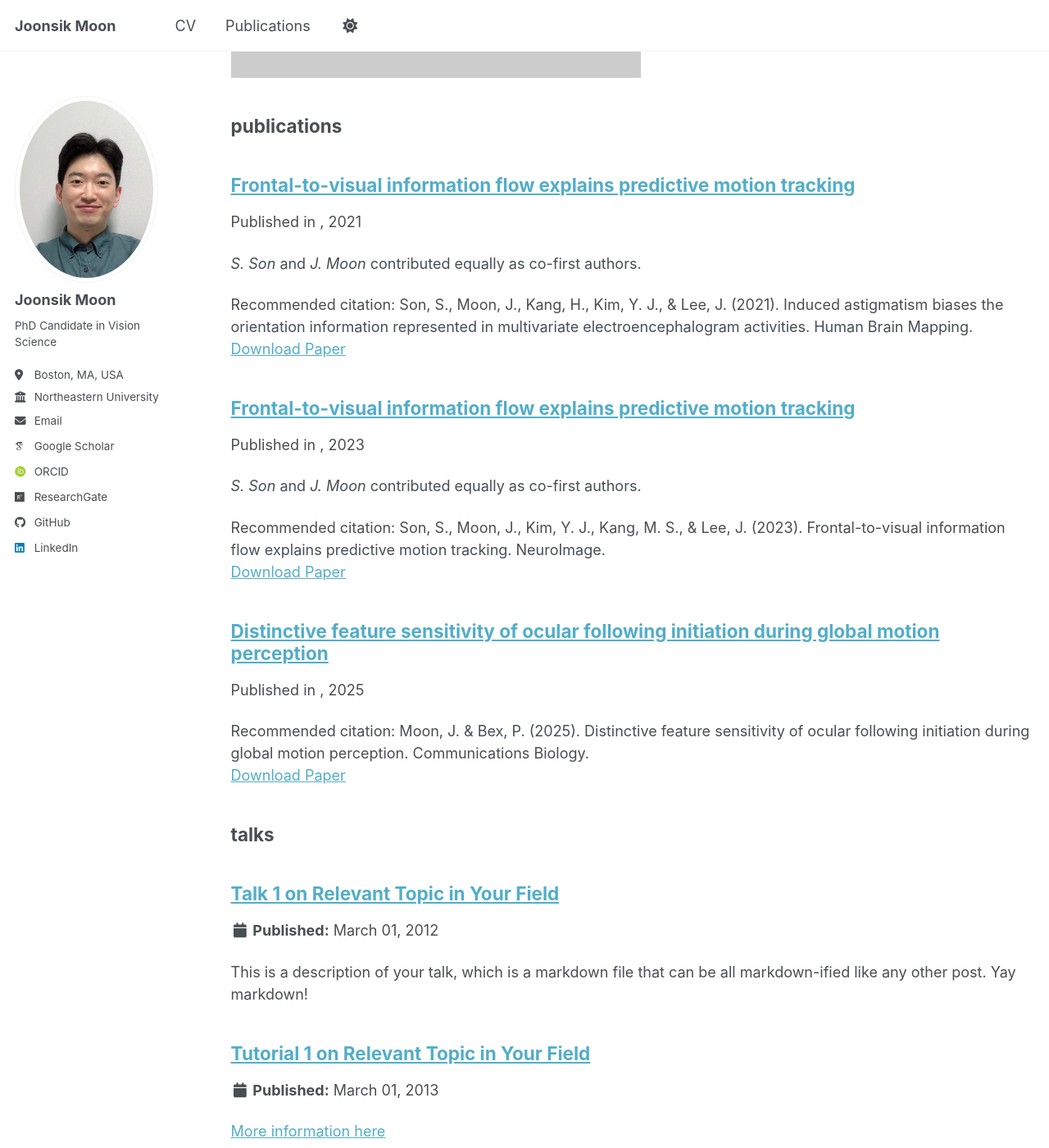
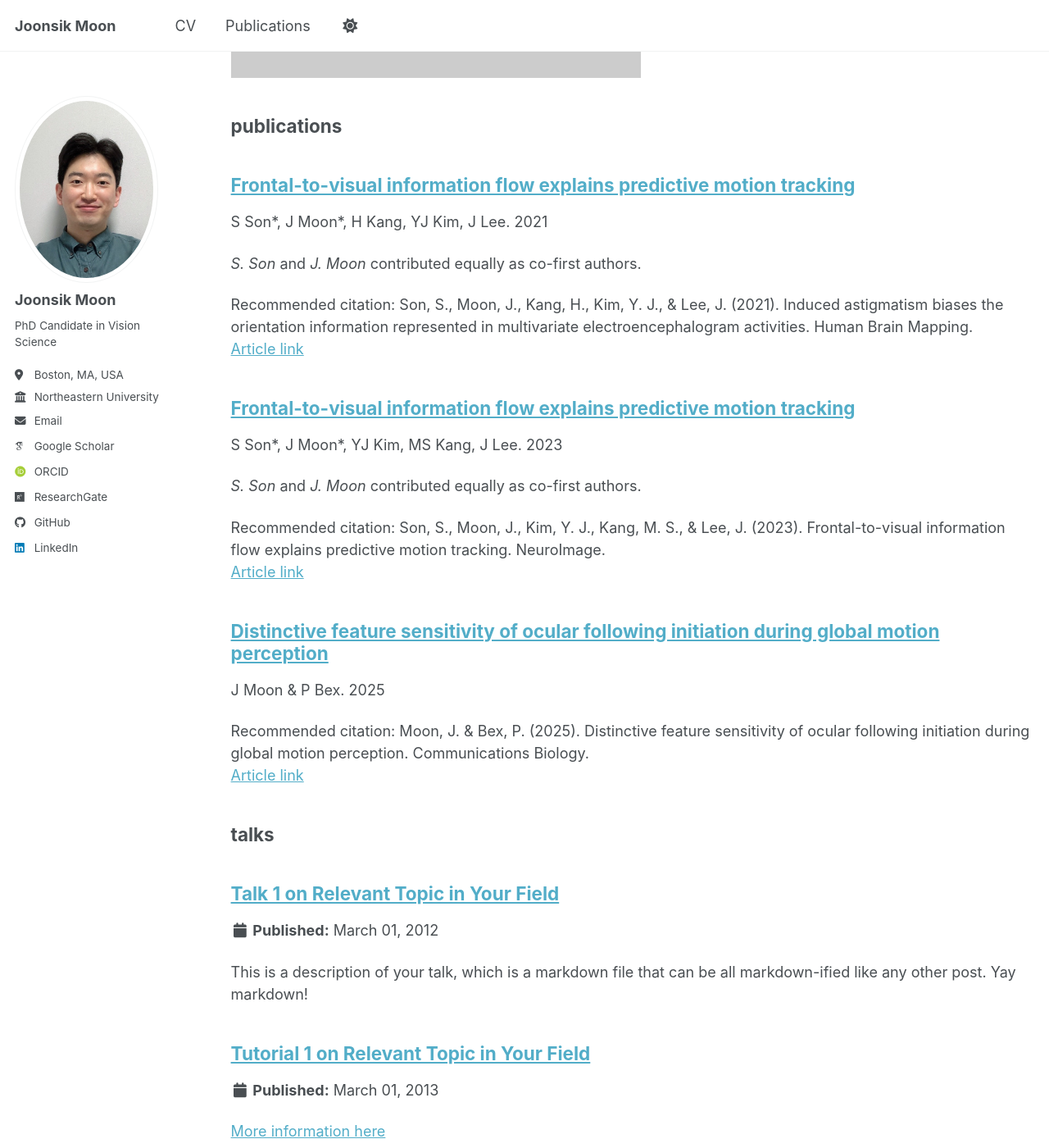
Before and after one commit to jmoon99/jmoon99.github.io, a Jekyll site: the page built from _pages/sitemap.md, in a window 1280 px wide and 1400 px high, scrolled down 3697 px. Shown: the whole window at 82% size. Built offline with Jekyll 4.4.1, drawn with Linux system fonts in a browser that asks for light colours; some web fonts are replaced; a script bundle is joined from its source files by our own code; library files that are not in the unit come from our copies.

Commit message:
Show authors in publication metadata

```diff
--- a/_includes/archive-single.html
+++ b/_includes/archive-single.html
@@ -38,13 +38,33 @@
       <p class="page__meta"><i class="fa fa-clock" aria-hidden="true"></i> {% include read-time.html %}</p>
     {% endif %}
 
-        {% if post.collection == 'teaching' %}
+        <!-- {% if post.collection == 'teaching' %}
           <p> {{ post.type }}, <i>{{ post.venue }}</i>, {{ post.date | default: "1900-01-01" | date: "%Y" }} </p>
         {% elsif post.collection == 'publications' %}
           <p>Published in <i>{{ post.venue }}</i>, {{ post.date | default: "1900-01-01" | date: "%Y" }} </p>
         {% elsif post.date %}
          <p class="page__date"><strong><i class="fa fa-fw fa-calendar" aria-hidden="true"></i> {{ site.data.ui-text[site.locale].date_label | default: "Published:" }}</strong> <time datetime="{{ post.date | default: "1900-01-01" | date_to_xmlschema }}">{{ post.date | default: "1900-01-01" | date: "%B %d, %Y" }}</time></p>
+        {% endif %} -->
+
+        {% if post.collection == 'teaching' %}
+          <p>{{ post.type }}, <i>{{ post.venue }}</i>, {{ post.date | default: "1900-01-01" | date: "%Y" }}</p>
+        {% elsif post.collection == 'publications' %}
+          <p>
+            {% if post.authors %}
+              {{ post.authors }}.
+            {% endif %}
+            {% if post.venue %}
+              <i>{{ post.venue }}</i>,
+            {% endif %}
+            {{ post.date | default: "1900-01-01" | date: "%Y" }}
+          </p>
+        {% elsif post.date %}
+          <p class="page__date">
+            <strong><i class="fa fa-fw fa-calendar" aria-hidden="true"></i> {{ site.data.ui-text[site.locale].date_label | default: "Published:" }}</strong>
+            <time datetime="{{ post.date | default: "1900-01-01" | date_to_xmlschema }}">{{ post.date | default: "1900-01-01" | date: "%B %d, %Y" }}</time>
+          </p>
         {% endif %}
+
 
     {% if post.excerpt and site.read_more != 'enabled' %}
     <p class="archive__item-excerpt" itemprop="description">{{ post.excerpt | markdownify }}</p>
@@ -53,13 +73,13 @@
     {% endif %}
 
     {% if post.citation and post.paperurl and post.slidesurl and post.bibtexurl %}
-      <p>Recommended citation: {{ post.citation }}<br /><a href="{{ post.paperurl }}">Download Paper</a> | <a href="{{ post.slidesurl }}">Download Slides</a> | <a href="{{ post.bibtexurl }}">Download Bibtex</a></p>
+      <p>Recommended citation: {{ post.citation }}<br /><a href="{{ post.paperurl }}">Article link</a> | <a href="{{ post.slidesurl }}">Download Slides</a> | <a href="{{ post.bibtexurl }}">Download Bibtex</a></p>
     {% elsif post.citation and post.paperurl and post.slidesurl %}
-      <p>Recommended citation: {{ post.citation }}<br /><a href="{{ post.paperurl }}">Download Paper</a> | <a href="{{ post.slidesurl }}">Download Slides</a></p>
+      <p>Recommended citation: {{ post.citation }}<br /><a href="{{ post.paperurl }}">Article link</a> | <a href="{{ post.slidesurl }}">Download Slides</a></p>
     {% elsif post.citation and post.paperurl and post.bibtexurl %}
-      <p>Recommended citation: {{ post.citation }}<br /><a href="{{ post.paperurl }}">Download Paper</a> | <a href="{{ post.bibtexurl }}">Download Bibtex</a></p>
+      <p>Recommended citation: {{ post.citation }}<br /><a href="{{ post.paperurl }}">Article link</a> | <a href="{{ post.bibtexurl }}">Download Bibtex</a></p>
     {% elsif post.citation and post.paperurl %}
-      <p>Recommended citation: {{ post.citation }}<br /><a href="{{ post.paperurl }}">Download Paper</a></p>
+      <p>Recommended citation: {{ post.citation }}<br /><a href="{{ post.paperurl }}">Article link</a></p>
     {% elsif post.citation and post.slidesurl and post.bibtexurl %}
       <p>Recommended citation: {{ post.citation }}<br /><a href="{{ post.slidesurl }}">Download Slides</a> | <a href="{{ post.bibtexurl}}">Download Bibtex</a></p>
     {% elsif post.citation and post.slidesurl %}
```
